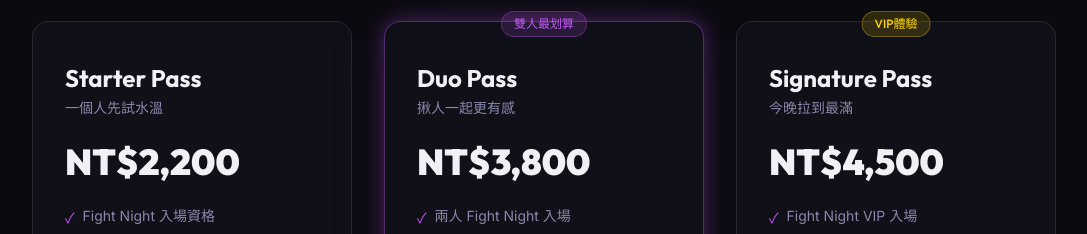
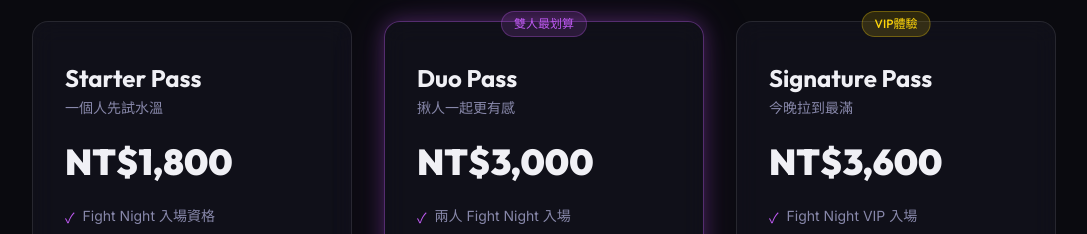
Before and after one commit to bless25min/FightNight, a React (Vite) app: page / in a window 1280 px wide. Shown: the part 6480-6714 px from the top of the page, without its empty margins (96-1183 px from the left). Built offline with nearby package versions, Linux system fonts and the light colour scheme.

Commit message:
Update landingContent.ts

```diff
--- a/src/data/landingContent.ts
+++ b/src/data/landingContent.ts
@@ -258,7 +258,7 @@ export const ticketPlans: TicketPlan[] = [
     id: 'starter-pass',
     name: 'Starter Pass',
     subtitle: '一個人先試水溫',
-    price: 'NT$2,200',
+    price: 'NT$1,800',
     features: [
       'Fight Night 入場資格',
       '專屬拳套一副（帶走）',
@@ -272,7 +272,7 @@ export const ticketPlans: TicketPlan[] = [
     id: 'duo-pass',
     name: 'Duo Pass',
     subtitle: '揪人一起更有感',
-    price: 'NT$3,800',
+    price: 'NT$3,000',
     badge: '雙人最划算',
     features: [
       '兩人 Fight Night 入場',
@@ -289,7 +289,7 @@ export const ticketPlans: TicketPlan[] = [
     id: 'signature-pass',
     name: 'Signature Pass',
     subtitle: '今晚拉到最滿',
-    price: 'NT$4,500',
+    price: 'NT$3,600',
     badge: 'VIP體驗',
     features: [
       'Fight Night VIP 入場',
```
